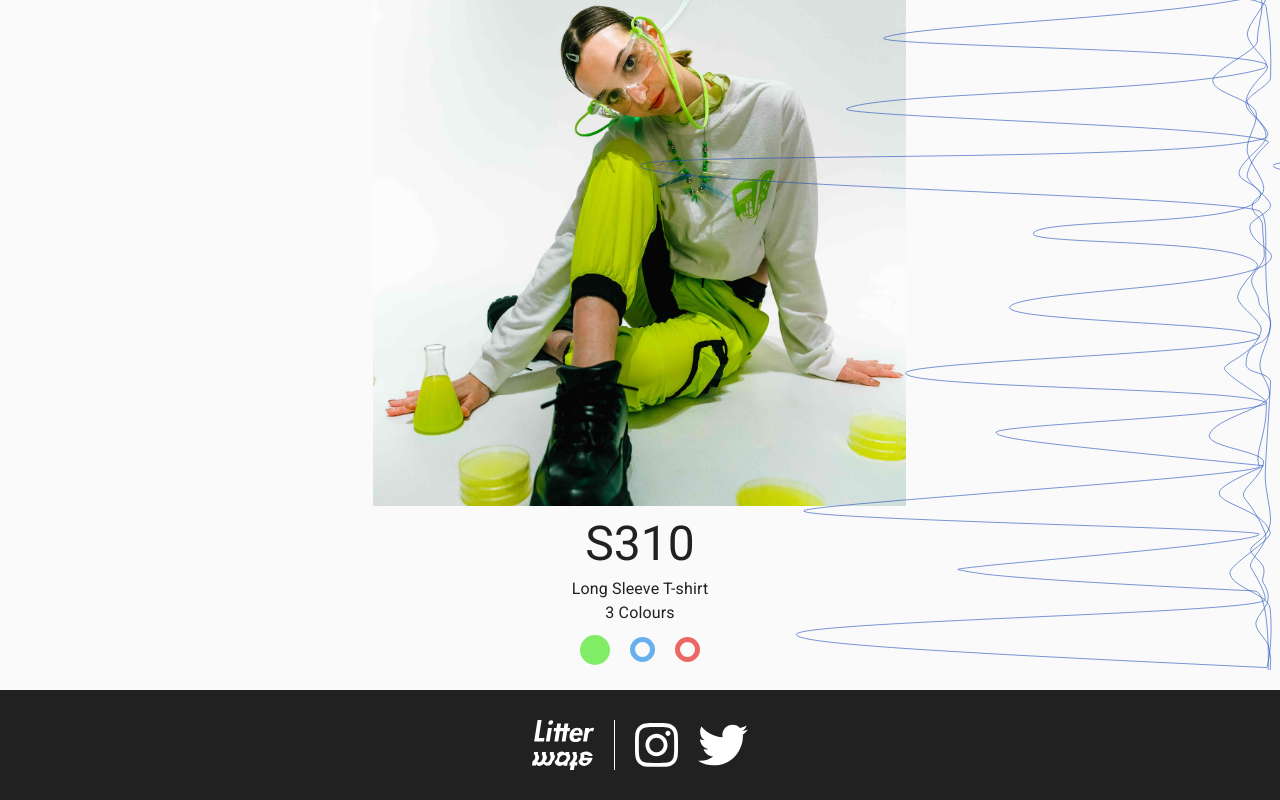
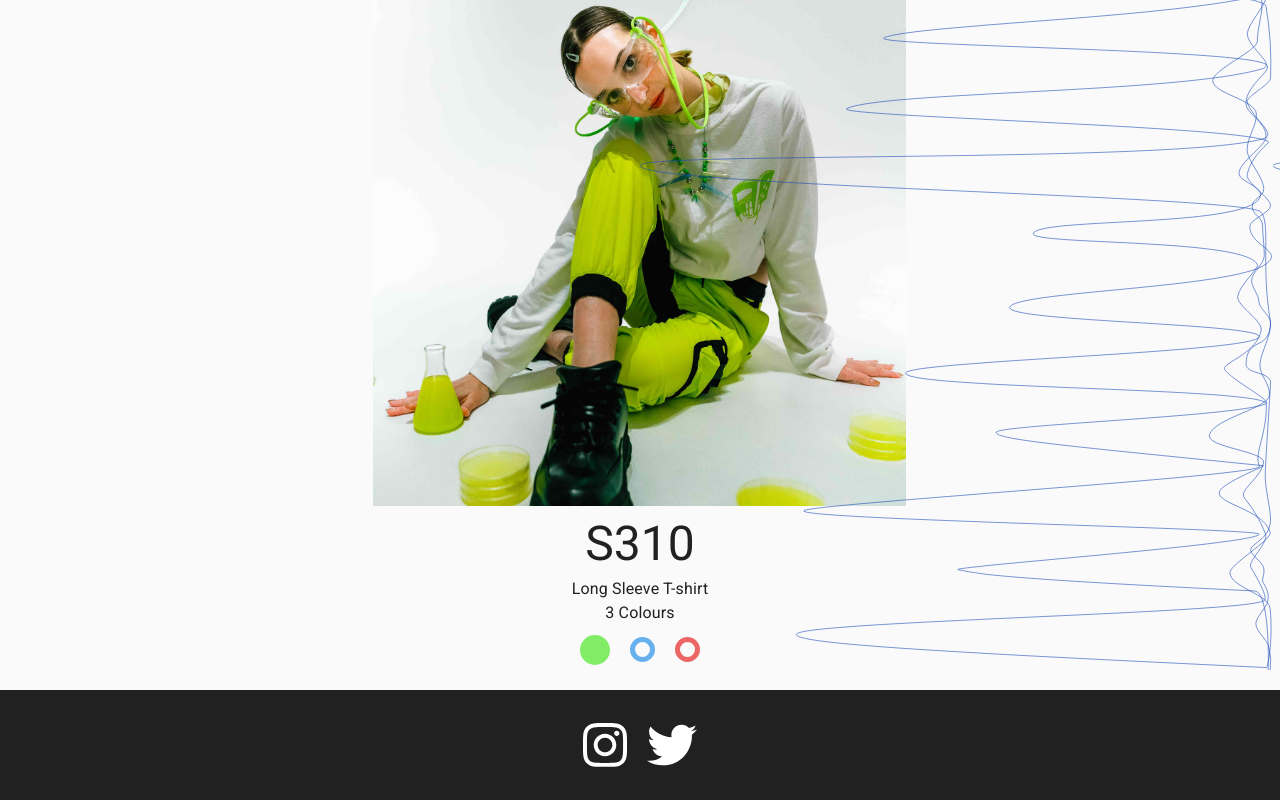
Before and after one commit to khsacc/littermate-official, a Next.js app: page / in a window 1280 px wide. Shown: the part 1411-2211 px from the top of the page. Built offline with nearby package versions, Linux system fonts and the light colour scheme; no server answers; a web font is replaced by a local one.

Commit message:
deleted logo

```diff
--- a/components/Footer/index.tsx
+++ b/components/Footer/index.tsx
@@ -36,7 +36,7 @@ export const Footer: NextPage = () => {
   const classes = useStyles(Theme);
   return (
     <footer className={classes.wrapper}>
-      <LittermateLogo className={classes.logo} />
+      {/* <LittermateLogo className={classes.logo} /> */}
       {/* SNS logo */}
       <a href="https://www.instagram.com/littermate_official/">
         <img className={classes.social} src="/image/social/instagram.svg" />
```
